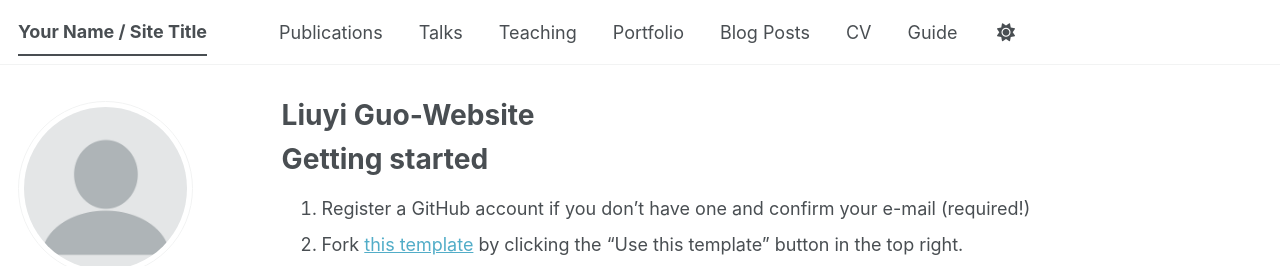
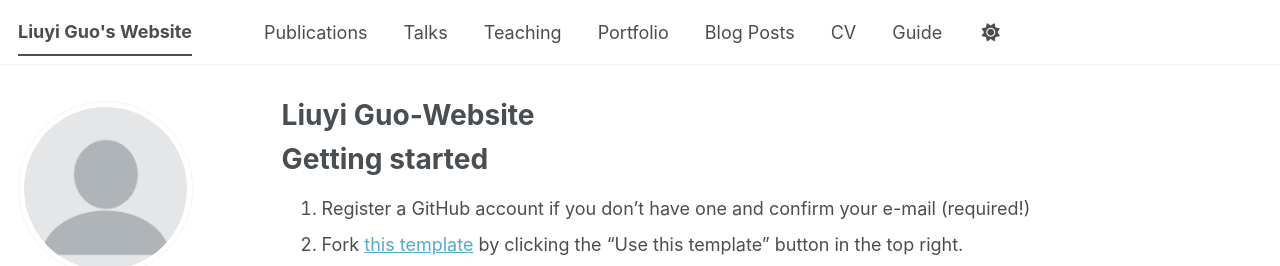
Before and after one commit to guoliuyi/lguo, a Jekyll site: the page built from _pages/about.md, in a window 1280 px wide. Shown: the top 266 px of the page. Built offline with Jekyll 4.4.1, drawn with Linux system fonts in a browser that asks for light colours; some web fonts are replaced; a script bundle is joined from its source files by our own code; library files that are not in the unit come from our copies.

Commit message:
Update _config.yml

```diff
--- a/_config.yml
+++ b/_config.yml
@@ -9,7 +9,7 @@
 # Basic Site Settings
 locale                   : "en-US"
 site_theme               : "default" # The available themes options are "default", "air", "sunrise", "mint", "dirt" and "contrast"
-title                    : "Your Name / Site Title"
+title                    : "Liuyi Guo's Website"
 title_separator          : "-"
 name                     : &name "Your Name"
 description              : &description "Your Name's academic portfolio"   # Update this with a general description of your site, this is the default if not overridden by a page
```
